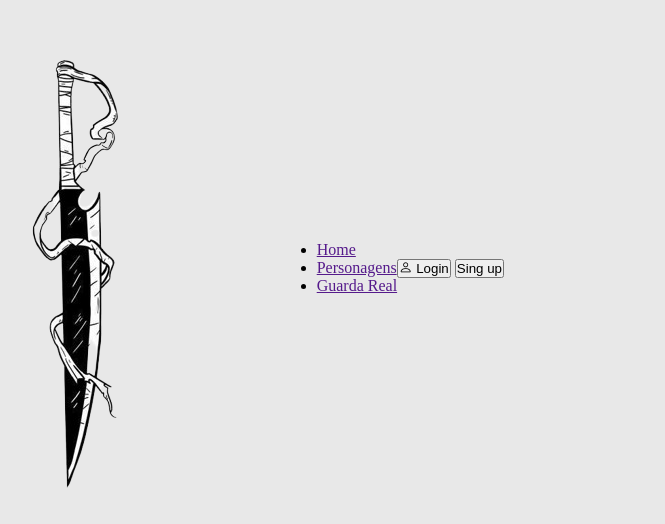
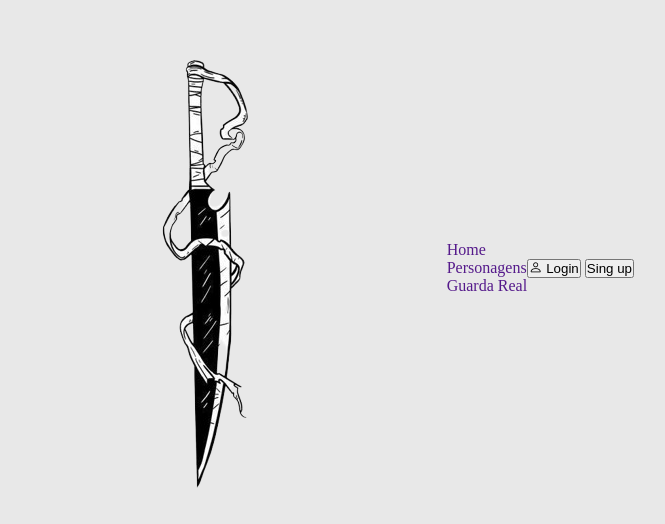
Before and after one commit to Larissasthefany/bleach, a website: page index.html in a window 1280 px wide. Shown: the part 132-656 px from the top of the page, without its empty margins (516-1181 px from the left). Drawn offline with nearby package versions, Linux system fonts and the light colour scheme; a web font is replaced by a local one.

Commit message:
feat: incluir fontes para títulos e texto do site

```diff
--- a/assets/css/global.css
+++ b/assets/css/global.css
@@ -1,3 +1,9 @@
+@import url('https://fonts.googleapis.com/css2?family=Oswald:wght@200..700&display=swap');
+
+@import url('https://fonts.googleapis.com/css2?family=Roboto:ital,wght@0,100..900;1,100..900&display=swap');
+
+@import url('https://fonts.googleapis.com/css2?family=UnifrakturMaguntia&display=swap');
+
 * {
   padding: 0;
   margin: 0;
@@ -11,10 +17,17 @@ html, body {
 }
 
 body {
-  display: flex;
-  justify-content: center;
-  align-items: center;
+  margin: 0 auto;
+  width: 100%;
+  min-height: 100vh;
   flex-direction: column;
-  min-height: 100vh;
-  background-color: var(--primary-color);
+  background-color: var(--bg);
 }
+
+.navbar ul{
+  list-style-type: none;
+}
+
+.navbar ul a {
+  text-decoration: none;
+}
```
